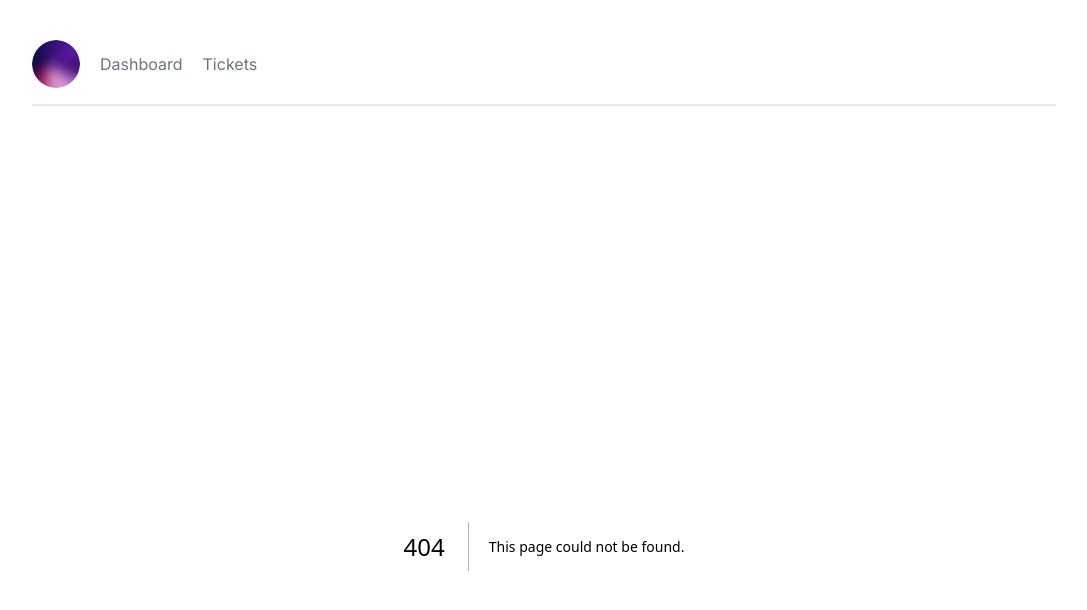
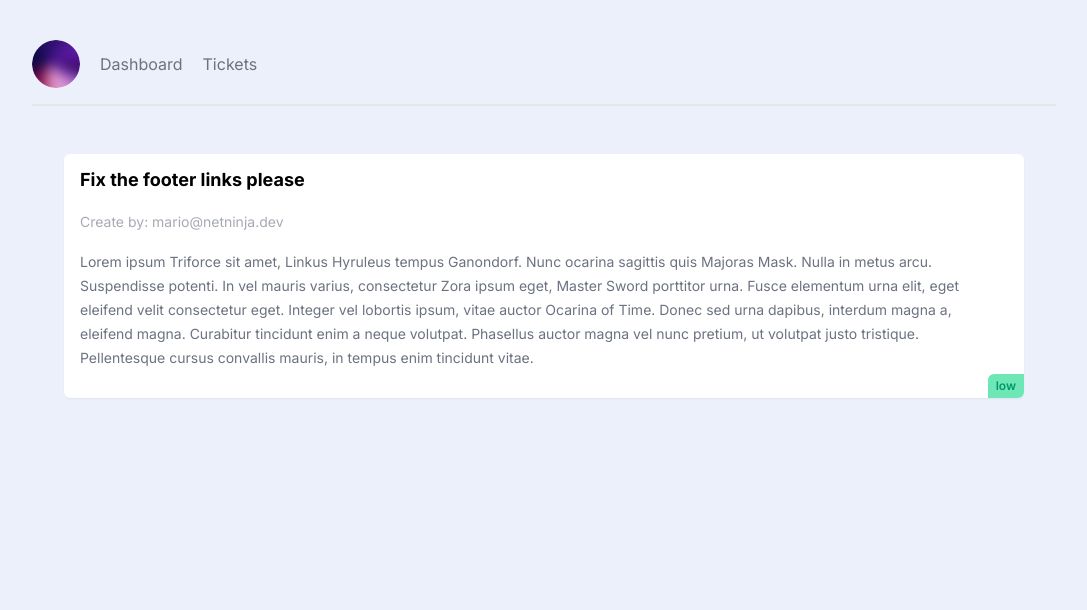
Before and after one commit to konoplyyaa1/helpdes-nextjs-13, a Next.js app: page /tickets/1 in a window 1280 px wide. Before the commit this address had no page. Shown: the top 610 px of the page, without its empty margins (96-1183 px from the left). Built offline with nearby package versions, Linux system fonts and the light colour scheme; data requests are answered from the project's data file.

Commit message:
feat: dynamic segment + json-server setup

```diff
--- a/app/tickets/TicketList.jsx
+++ b/app/tickets/TicketList.jsx
@@ -1,21 +1,4 @@
-async function getTickets() {
-	try {
-		const response = await fetch('http://localhost:5000/tickets', {
-			next: {
-				revalidate: 0,
-			},
-		})
-
-		if (!response.ok) {
-			throw new Error(`Error fetching tickets: ${response.status}`)
-		}
-
-		return response.json()
-	} catch (error) {
-		console.error(error)
-		return []
-	}
-}
+import getTickets from '../utils/getTickets'
 
 export default async function ticketList() {
 	const tickets = await getTickets()
--- /dev/null
+++ b/app/tickets/[id]/page.jsx
@@ -0,0 +1,16 @@
+import getTicket from '../../utils/getTicket'
+
+export default async function page({ params }) {
+	const post = await getTicket(params.id)
+
+	return (
+		<main>
+			<div className='card'>
+				<h1>{post.title}</h1>
+				<p className='opacity-60'>Create by: {post.user_email}</p>
+				<p>{post.body}</p>
+				<div className={`pill ${post.priority}`}>{post.priority}</div>
+			</div>
+		</main>
+	)
+}
--- /dev/null
+++ b/app/utils/getTicket.js
@@ -0,0 +1,16 @@
+export default async function getTicket(id) {
+	try {
+		const response = await fetch(`http://localhost:3001/tickets/${id}`, {
+			next: { revalidate: 0 },
+		})
+
+		if (!response.ok) {
+			throw new Error(`Error fetching tickets: ${response.status}`)
+		}
+
+		return response.json()
+	} catch (error) {
+		console.error(error)
+		return []
+	}
+}
--- /dev/null
+++ b/app/utils/getTickets.js
@@ -0,0 +1,16 @@
+export default async function getTickets() {
+	try {
+		const response = await fetch('http://localhost:3001/tickets', {
+			next: { revalidate: 0 },
+		})
+
+		if (!response.ok) {
+			throw new Error(`Error fetching tickets: ${response.status}`)
+		}
+
+		return response.json()
+	} catch (error) {
+		console.error(error)
+		return []
+	}
+}
--- a/package.json
+++ b/package.json
@@ -6,12 +6,14 @@
 		"dev": "next dev",
 		"build": "next build",
 		"start": "next start",
-    "lint": "next lint"
+		"lint": "next lint",
+		"start-server": "json-server --watch _db/db.json --port 3001"
 	},
 	"dependencies": {
 		"autoprefixer": "10.4.15",
 		"eslint": "8.49.0",
 		"eslint-config-next": "13.5.1",
+		"json-server": "^0.17.3",
 		"next": "13.5.1",
 		"postcss": "8.4.30",
 		"react": "18.2.0",
```
Also changed, not shown: db.json (added, +19 -0 lines), 1 other file (tests, documents, lock files or other folders). Lines whose indentation alone changed are shown as unchanged.
